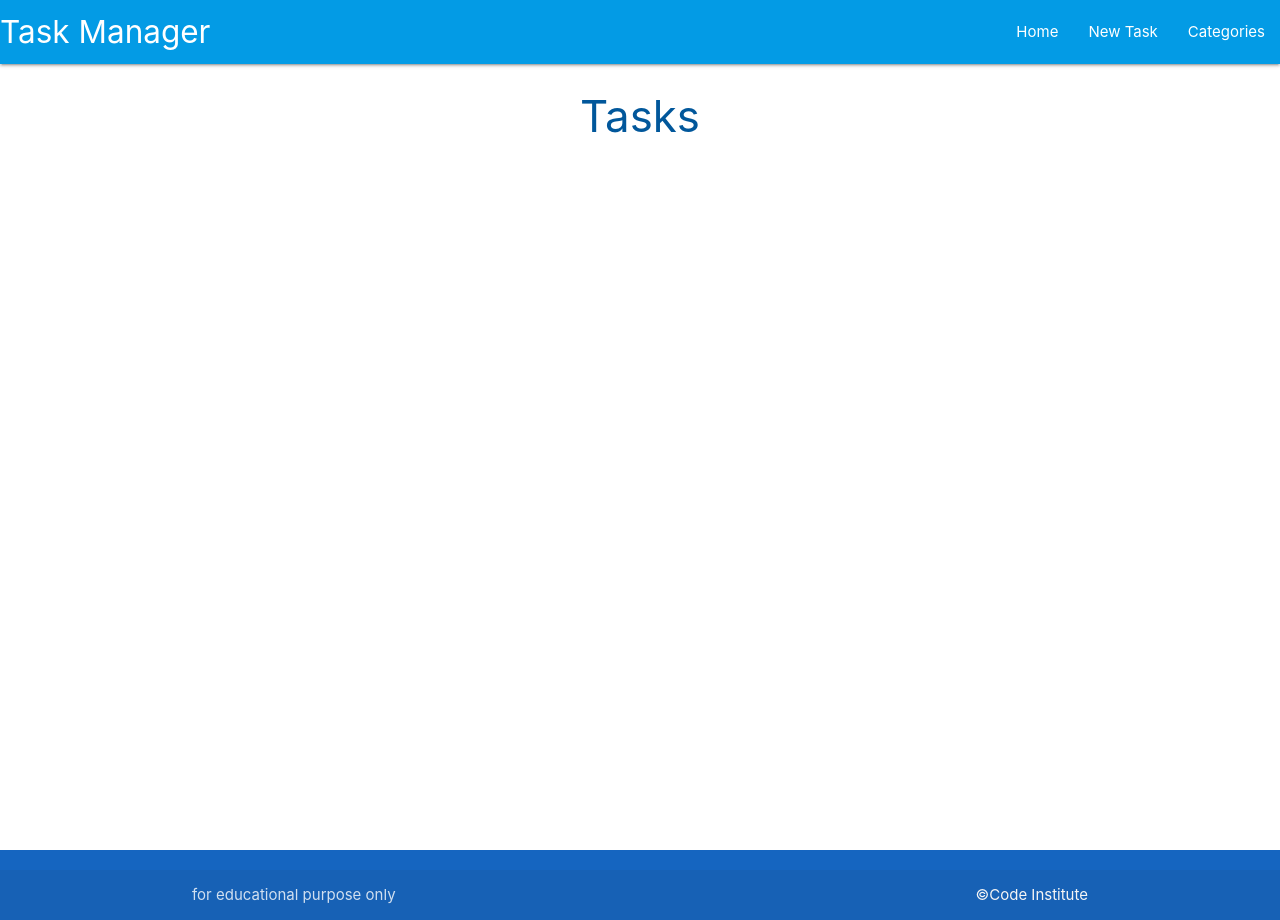
After one commit to fabi8bit/flask-sql-alchemy-task-manager, a Python web app: template taskmanager/templates/tasks.html in a window 1280 px wide. The commit adds this page. Run offline with Jinja, Linux system fonts and the light colour scheme; the template is opened without the code that fills it, so the values that code supplies are empty.

Commit message:
Add navbar footer inheritance from base.html

```diff
--- a/taskmanager/routes.py
+++ b/taskmanager/routes.py
@@ -1,7 +1,8 @@
 from flask import render_template
 from taskmanager import app, db
+from taskmanager.models import Category, Task
 
 
 @app.route("/")
 def home():
-    return render_template("base.html")
+    return render_template("tasks.html")
--- /dev/null
+++ b/taskmanager/static/css/style.css
@@ -0,0 +1,9 @@
+body {
+    display: flex;
+    min-height: 100vh;
+    flex-direction: column;
+  }
+
+  main {
+    flex: 1 0 auto;
+  }
--- /dev/null
+++ b/taskmanager/static/js/script.js
@@ -0,0 +1,5 @@
+document.addEventListener('DOMContentLoaded', function() {
+    // sidenav initialization
+    let sidenav = document.querySelectorAll('.sidenav');
+    M.Sidenav.init(sidenav);
+  });
--- a/taskmanager/templates/base.html
+++ b/taskmanager/templates/base.html
@@ -1,12 +1,57 @@
 <!DOCTYPE html>
 <html lang="en">
+
 <head>
-    <meta charset="UTF-8">
-    <meta http-equiv="X-UA-Compatible" content="IE=edge">
-    <meta name="viewport" content="width=device-width, initial-scale=1.0">
-    <title>Task Manager</title>
+  <meta charset="UTF-8">
+  <meta http-equiv="X-UA-Compatible" content="IE=edge">
+  <meta name="viewport" content="width=device-width, initial-scale=1.0">
+  <link rel="stylesheet" href="https://cdnjs.cloudflare.com/ajax/libs/font-awesome/6.4.0/css/all.min.css"
+    integrity="sha512-iecdLmaskl7CVkqkXNQ/ZH/XLlvWZOJyj7Yy7tcenmpD1ypASozpmT/E0iPtmFIB46ZmdtAc9eNBvH0H/ZpiBw=="
+    crossorigin="anonymous" referrerpolicy="no-referrer" />
+  <link rel="stylesheet" href="https://cdnjs.cloudflare.com/ajax/libs/materialize/1.0.0/css/materialize.min.css"
+    type="text/css">
+  <link rel="stylesheet" href="{{ url_for('static', filename='css/style.css') }}" type="text/css">
+  <title>Task Manager</title>
 </head>
+
 <body>
-    Hello WWWWWWWW
+  <header>
+    <!-- top navbar -->
+    <nav class="light-blue darken-1">
+      <div class="nav-wrapper">
+        <a href="{{ url_for('home') }}" class="brand-logo">Task Manager</a>
+        <a href="#" data-target="mobile-demo" class="sidenav-trigger"><i class="fas fa-bars"></i></a>
+        <ul class="right hide-on-med-and-down">
+          <li><a href="{{ url_for('home') }}">Home</a></li>
+          <li><a href="">New Task</a></li>
+          <li><a href="">Categories</a></li>
+        </ul>
+      </div>
+    </nav>
+    <!-- mobile sidenav -->
+    <ul class="sidenav" id="mobile-demo">
+      <li><a href="{{ url_for('home') }}">Home</a></li>
+      <li><a href="">New Task</a></li>
+      <li><a href="">Categories</a></li>
+    </ul>
+  </header>
+
+  <main class="container">
+    {% block content %}
+    {% endblock %}
+
+  </main>
+  <footer class="page-footer blue darken-3">
+    <div class="footer-copyright">
+      <div class="container">
+        for educational purpose only
+        <a class="grey-text text-lighten-4 right" href="https://codeinstitute.net" target="_blank">&copy;Code Institute</a>
+      </div>
+    </div>
+  </footer>
+
+  <script src="https://cdnjs.cloudflare.com/ajax/libs/materialize/1.0.0/js/materialize.min.js"></script>
+  <script src="{{ url_for('static', filename='js/script.js') }}"></script>
 </body>
+
 </html>
--- /dev/null
+++ b/taskmanager/templates/tasks.html
@@ -0,0 +1,6 @@
+{% extends "base.html" %}
+{% block content %}
+
+<h3 class="light-blue-text text-darken-4 center-align">Tasks</h3>
+
+{% endblock %}
```
Also changed, not shown: taskmanager/models.py (added, +29 -0 lines).
